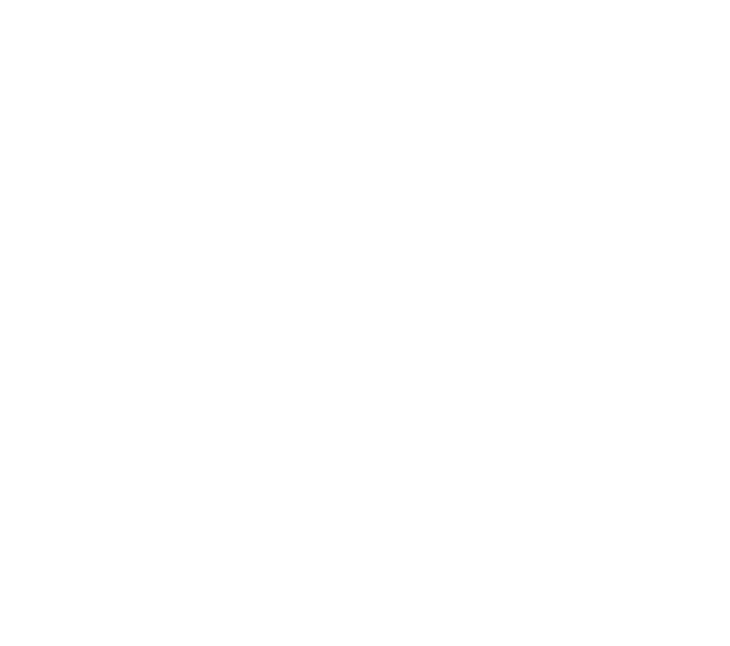
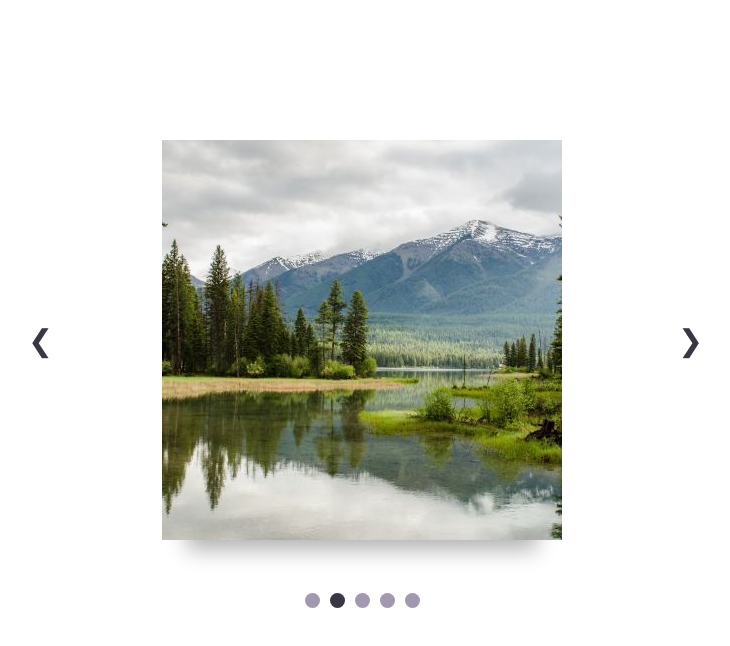
Before and after one commit to arminkoeck/image-slider, a website built with webpack: page src/template.html in a window 1280 px wide. Shown: the whole page, without its empty margins (278-1008 px from the left). Built offline with nearby package versions, Linux system fonts and the light colour scheme.

Commit message:
create Image Slider with Arrows and Dots and Timeout

```diff
--- a/src/index.js
+++ b/src/index.js
@@ -1 +1,105 @@
 import "./style.css";
+
+let slideNumber = 0;
+let currentPosition = 0;
+const slider = document.querySelector(".image-slider > div");
+
+
+const slides = document.querySelectorAll(".slide");
+slides.forEach((slide, index) => {
+  slide.setAttribute("data-index", index);
+  const dotElement = document.createElement("div");
+  dotElement.setAttribute("data-index", index);
+  dotElement.classList.add("dot-element");
+  if (Number(dotElement.dataset.index) === 0) {
+    dotElement.classList.add("active-dot");
+  }
+  const sliderDotsContainer = document.querySelector(".slider-dots-container");
+  sliderDotsContainer.appendChild(dotElement);
+  slideNumber += 1;
+});
+
+const dots = document.querySelectorAll(".dot-element");
+dots.forEach((dot) => {
+  dot.addEventListener("click", () => {
+    dots.forEach((dot) => {
+      dot.classList.remove("active-dot");
+    });
+    const dotIndex = dot.dataset.index;
+    currentPosition = Number(dotIndex);
+    let rightInset = `${dotIndex * imageSliderWidth}px`;
+    slider.style.right = rightInset;
+    setActiveDot();
+  });
+});
+
+
+
+const imageSlider = document.querySelector(".image-slider");
+const imageSliderWidth = parseFloat(
+  window.getComputedStyle(imageSlider).getPropertyValue("width")
+);
+slider.style.width = `${slideNumber * imageSliderWidth}px`;
+
+const nextButton = document.querySelector(".next-button");
+const prevButton = document.querySelector(".prev-button");
+
+nextButton.addEventListener("click", () => {
+  showNextSlide();
+  setActiveDot();
+});
+
+prevButton.addEventListener("click", () => {
+  showPrevSlide();
+  setActiveDot();
+});
+
+function setActiveDot () {
+    dots.forEach((dot) => {
+        dot.classList.remove("active-dot");
+        const dotIndex = dot.dataset.index;
+        if (Number(dotIndex) === currentPosition) {
+            dot.classList.add("active-dot");
+        };
+    });
+}
+
+
+document.addEventListener("click", () => {
+    console.log(currentPosition);
+});
+
+console.log(slides);
+
+function showNextSlide () {
+    currentPosition += 1;
+    if (currentPosition < slideNumber) {
+      let rightInset = `${currentPosition * imageSliderWidth}px`;
+      slider.style.right = rightInset;
+    } else {
+      currentPosition = 0;
+      slider.style.right = `${currentPosition * imageSliderWidth}px`
+    }
+}
+
+function showPrevSlide () {
+    currentPosition -= 1;
+  if (currentPosition >= 0) {
+    let rightInset = `${currentPosition * imageSliderWidth}px`;
+    slider.style.right = rightInset;
+  } else {
+    currentPosition = slideNumber - 1;
+    let rightInset = `${currentPosition * imageSliderWidth}px`;
+    slider.style.right = rightInset;
+  };
+}
+
+function autoShowNextSlide () {
+    setTimeout(() => {
+        showNextSlide();
+        autoShowNextSlide();
+        setActiveDot();
+    }, "5000");
+}
+
+autoShowNextSlide();
--- a/src/style.css
+++ b/src/style.css
@@ -0,0 +1,84 @@
+
+:root {
+    --slider-width: 600px;
+    --slider-height: 480px;
+
+    --dark-slider-color: #3b3643;
+    --bright-slider-color: #a298b2;
+}
+
+
+body {
+    margin: 0;
+}
+
+.page-container {
+ display: flex;
+ flex-direction: column;
+ align-items: center;
+ padding: 100px 0;
+}
+
+.slider-container {
+    display: flex;
+    justify-content: center;
+    align-items: center;
+}
+
+.slider-dots-container {
+    height: 40px;
+    width: var(--slider-width);
+    display: flex;
+    align-items: center;
+    justify-content: center;
+    gap: 10px;
+}
+
+.image-slider {
+    width: var(--slider-width);
+    height: var(--slider-height);
+    overflow: hidden;
+}
+
+.image-slider > div {
+    height: 100%;
+    display: flex;
+    flex-direction: row;
+    flex-wrap: nowrap;
+    align-items: center;
+    position: relative;
+}
+
+.image-slider .slide {
+    width: 100%;
+    display: flex;
+    justify-content: center;
+}
+
+.dot-element {
+    height: 15px;
+    width: 15px;
+    border-radius: 20px;
+    background-color: var(--bright-slider-color);
+}
+
+.active-dot {
+    background-color: var(--dark-slider-color);
+}
+
+.prev-button, .next-button {
+    border: none;
+    background-color: transparent;
+    font-size: 30px;
+    margin: 10px;
+    width: 30px;
+    color: var(--dark-slider-color);
+}
+
+.prev-button:hover, .next-button:hover {
+    color: var(--bright-slider-color);
+}
+
+.image-slider img {
+    box-shadow: 0px 35px 20px -25px rgb(0,0,0,0.3);
+}
--- a/src/template.html
+++ b/src/template.html
@@ -3,9 +3,34 @@
 <head>
     <meta charset="UTF-8">
     <meta name="viewport" content="width=device-width, initial-scale=1.0">
-    <title>New Project</title>
+    <title>Image Slider</title>
 </head>
 <body>
-
+<div class="page-container">
+    <div class="slider-container">
+        <button class="prev-button">&#10094</button>
+        <div class="image-slider">
+            <div>
+                <div class="slide">
+                    <img src="../src/images/1.jpg">
+                </div>
+                <div class="slide">
+                    <img src="../src/images/2.jpg">
+                </div>
+                <div class="slide">
+                    <img src="../src/images/3.jpg">
+                </div>
+                <div class="slide">
+                    <img src="../src/images/4.jpg">
+                </div>
+                <div class="slide">
+                    <img src="../src/images/5.jpg">
+                </div>
+            </div>
+        </div>
+        <button class="next-button">&#10095</button>
+    </div>
+    <div class="slider-dots-container"></div>
+</div>
 </body>
 </html>
```
Also changed, not shown: dist/d46a701d70e289fe4e30.jpg (added), dist/dc2014b672e1567edd19.jpg (added), dist/index.html, dist/main.js, dist/runtime.js, src/images/1.jpg (added), src/images/2.jpg (added), src/images/3.jpg (added), src/images/4.jpg (added), src/images/5.jpg (added).
